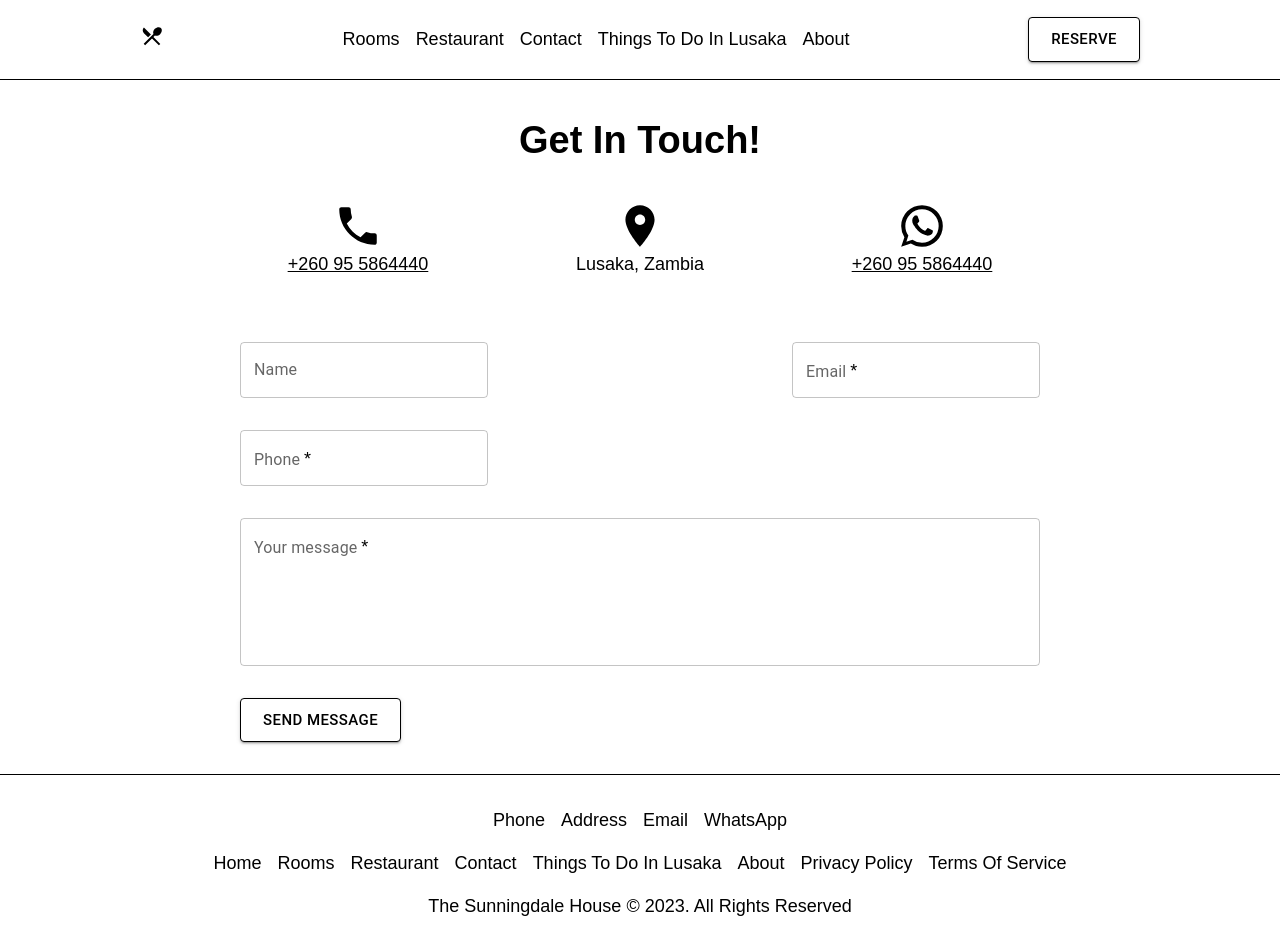
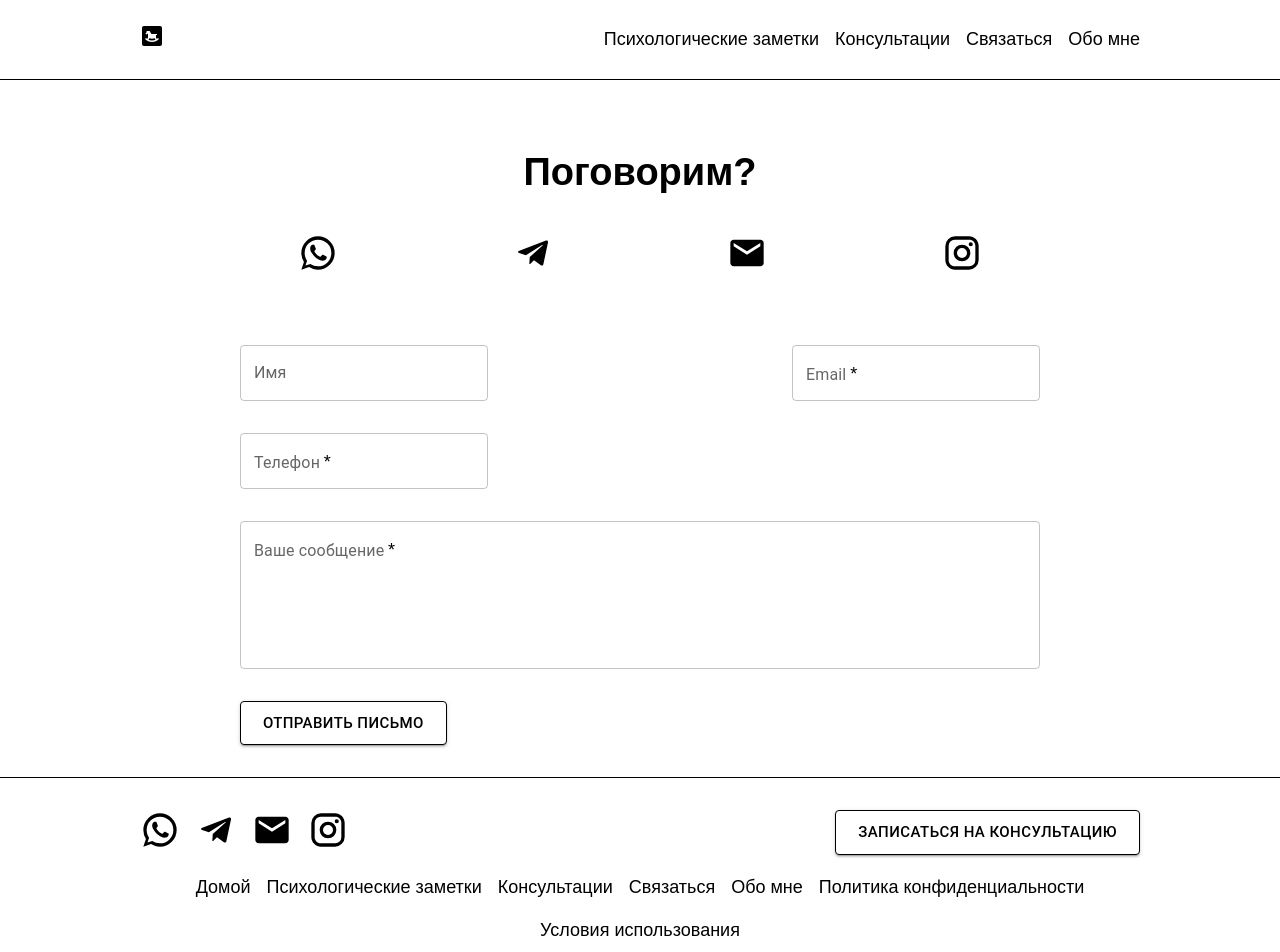
Before and after one commit to spqrod/zhe-front-end, a React (Create React App) app: page /#/contact in a window 1280 px wide. Shown: the top 952 px of the page. Built offline with nearby package versions, Linux system fonts and the light colour scheme.

Commit message:
Make contact and about page

```diff
--- a/src/components/Footer.js
+++ b/src/components/Footer.js
@@ -1,5 +1,7 @@
 import { Link } from "react-router-dom";
-import LocalDiningIcon from '@mui/icons-material/LocalDining';
+import Button from '@mui/material/Button';
+import SocialLinks from "./SocialLinks";
+
 import "../styles/footer.css";
 
 export default function Footer() {
@@ -7,63 +9,56 @@ export default function Footer() {
     return (
         <footer className="footer main">
             <div className="footerContactsContainer">
-                <div className="footerContactsItem">
-                    Phone
-                </div>
-                <div className="footerContactsItem">
-                    Address
-                </div>
-                <div className="footerContactsItem">
-                    Email
-                </div>
-                <div className="footerContactsItem">
-                    WhatsApp
+                <SocialLinks />
+                <div className="footerButtonContainer">
+                    <Button variant="contained" size="large" href="/book-consultation"
+                        sx={{
+                            backgroundColor: "white",
+                            color: "black",
+                            border: "1px solid black"
+                        }}>Записаться на консультацию
+                    </Button>
                 </div>
             </div>
             <ul className="footerMenuContainer">
                 <li className="footerMenuItem">
                     <Link className="footerMenuLink" to="/">
-                        Home
+                        Домой
                     </Link>
                 </li>
                 <li className="footerMenuItem">
                     <Link className="footerMenuLink" to="/rooms">
-                        Rooms
+                        Психологические заметки
                     </Link>
                 </li>
                 <li className="footerMenuItem">
-                    <Link className="footerMenuLink" to="/restaurant">
-                        Restaurant
+                    <Link className="footerMenuLink" to="/consultations">
+                        Консультации
                     </Link>
                 </li>
                 <li className="footerMenuItem">
                     <Link className="footerMenuLink" to="/contact">
-                        Contact
-                    </Link>
-                </li>
-                <li className="footerMenuItem">
-                    <Link className="footerMenuLink" to="/things-to-do-in-lusaka">
-                        Things To Do In Lusaka
+                        Связаться
                     </Link>
                 </li>
                 <li className="footerMenuItem">
                     <Link className="footerMenuLink" to="/about">
-                        About
+                        Обо мне
                     </Link>
                 </li>
                 <li className="footerMenuItem">
                     <Link className="footerMenuLink" to="/privacy-policy">
-                        Privacy Policy
+                        Политика конфиденциальности
                     </Link>
                 </li>
                 <li className="footerMenuItem">
                     <Link className="footerMenuLink" to="/terms-of-service">
-                        Terms Of Service
+                        Условия использования
                     </Link>
                 </li>
             </ul>
-            <p>
-                The Sunningdale House © { year }. All Rights Reserved
+            <p className="footerAllRightsReservedLine">
+                Психолог Дарья Жеребцова © { year }. Все права защищены
             </p>
         </footer>
     );
--- a/src/components/Header.js
+++ b/src/components/Header.js
@@ -1,52 +1,38 @@
 import { Link } from "react-router-dom";
-import LocalDiningIcon from '@mui/icons-material/LocalDining';
 import "../styles/header.css";
 import Button from "@mui/material/Button";
+import BedroomBabyIcon from '@mui/icons-material/BedroomBaby';
 
 export default function Header() {
     return (
         <header className="header main">
             <div className="logoContainer">
                 <Link to="/">
-                    <LocalDiningIcon />
+                    <BedroomBabyIcon />
                 </Link>
             </div>
             <ul className="headerMenuContainer">
                 <li className="headerMenuItem">
-                    <Link className="headerMenuLink" to="/rooms">
-                        Rooms
+                    <Link className="headerMenuLink" to="/blog">
+                        Психологические заметки
                     </Link>
                 </li>
                 <li className="headerMenuItem">
-                    <Link className="headerMenuLink" to="/restaurant">
-                        Restaurant
+                    <Link className="headerMenuLink" to="/consultations">
+                        Консультации
                     </Link>
                 </li>
                 <li className="headerMenuItem">
                     <Link className="headerMenuLink" to="/contact">
-                        Contact
-                    </Link>
-                </li>
-                <li className="headerMenuItem">
-                    <Link className="headerMenuLink" to="/things-to-do-in-lusaka">
-                        Things To Do In Lusaka
+                        Связаться
                     </Link>
                 </li>
                 <li className="headerMenuItem">
                     <Link className="headerMenuLink" to="/about">
-                        About
+                        Обо мне
                     </Link>
                 </li>
             </ul>
-            <div className="headerReserveButtonContainer">
-                <Button variant="contained" size="large"
-                        sx={{
-                            backgroundColor: "white",
-                            color: "black",
-                            border: "1px solid black"
-                        }}>Reserve
-                </Button>
-            </div>
         </header>
     );
 }
--- /dev/null
+++ b/src/components/SocialLinks.js
@@ -0,0 +1,24 @@
+import TelegramIcon from '@mui/icons-material/Telegram';
+import WhatsAppIcon from '@mui/icons-material/WhatsApp';
+import EmailIcon from '@mui/icons-material/Email';
+import InstagramIcon from '@mui/icons-material/Instagram';
+import "../styles/socialLinks.css";
+
+export default function socialLinks() {
+    return (
+        <div className="socialLinksContainer">
+            <div>
+                <WhatsAppIcon className="socialLink"/>
+            </div>
+            <div>
+                <TelegramIcon className="socialLink"/>
+            </div>
+            <div>
+                <EmailIcon className="socialLink"/>
+            </div>
+            <div>
+                <InstagramIcon className="socialLink"/>
+            </div>
+        </div>
+    );
+}
--- a/src/pages/About.js
+++ b/src/pages/About.js
@@ -3,38 +3,25 @@ import "../styles/about.css"
 
 export default function About() {
     return (
-        <main>
-            <section>
-                <h1>About</h1>
+        <main className='aboutPage'>
+            <h1>Обо мне</h1>
+            <section className='generalInfoSection'>
+                <PersonIcon sx={{fontSize: "260px"}}/>
                 <p>
                     Lorem ipsum dolor, sit amet consectetur adipisicing elit. Quibusdam aspernatur dolor sit alias asperiores. Id perspiciatis saepe delectus blanditiis, voluptate consequuntur reprehenderit odio. Illo, eius iure fugiat eveniet, error modi laudantium distinctio, delectus veritatis quae earum accusamus ad rerum quia? Optio numquam enim, quia veritatis exercitationem sit ut alias harum itaque! Odit, aspernatur maxime quasi ab repudiandae quod ullam, sunt provident a veniam dicta beatae saepe obcaecati soluta iste consectetur nesciunt quidem ratione quam eum in? Modi soluta quam adipisci distinctio, maxime aut dolore labore! Illo excepturi sit in et reiciendis? Sed culpa possimus sunt harum, eos distinctio amet animi!
                 </p>
             </section>
-            <section>
-                <h2>Meet The Team</h2>
-                <div className="teamContainer">
-                    <div className="teamMemberContainer">
-                        <PersonIcon />
-                        <p>George Orwell</p>
-                        <p>General Director</p>
-                        <p>Lorem ipsum dolor sit amet consectetur adipisicing elit. Officiis molestias illo laboriosam eaque obcaecati hic, necessitatibus delectus, cum eius doloremque voluptates provident. Officiis voluptatibus quam repellat officia vitae. Placeat, quas!
-                        </p>
-                    </div>
-                    <div className="teamMemberContainer">
-                        <PersonIcon />
-                        <p>Stephen Hawking</p>
-                        <p>Accountant</p>
-                        <p>Lorem ipsum dolor sit amet consectetur adipisicing elit. Officiis molestias illo laboriosam eaque obcaecati hic, necessitatibus delectus, cum eius doloremque voluptates provident. Officiis voluptatibus quam repellat officia vitae. Placeat, quas!
-                        </p>
-                    </div>
-                    <div className="teamMemberContainer">
-                        <PersonIcon />
-                        <p>Richard Dawkins</p>
-                        <p>Marketer</p>
-                        <p>Lorem ipsum dolor sit amet consectetur adipisicing elit. Officiis molestias illo laboriosam eaque obcaecati hic, necessitatibus delectus, cum eius doloremque voluptates provident. Officiis voluptatibus quam repellat officia vitae. Placeat, quas!
-                        </p>
-                    </div>
-                </div>
+            <section className='EducationSection'>
+                <h2>Образование</h2>
+                <p>Lorem ipsum dolor sit amet consectetur adipisicing elit. Minima accusantium quaerat rerum maiores fugiat dolorem error deleniti reprehenderit magnam eveniet.</p>
+                <p>Lorem, ipsum dolor sit amet consectetur adipisicing elit. Odit velit repudiandae, delectus tenetur id nostrum iste perspiciatis, sunt voluptas aliquid quibusdam nesciunt eligendi.</p>
+            </section>
+            <section className='personalLifeSection'>
+                <h2>Личная жизнь</h2>
+                <p>
+                    Lorem ipsum dolor, sit amet consectetur adipisicing elit. Quibusdam aspernatur dolor sit alias asperiores. Id perspiciatis saepe delectus blanditiis, voluptate consequuntur reprehenderit odio. Illo, eius iure fugiat eveniet, error modi laudantium distinctio, delectus veritatis quae earum accusamus ad rerum quia? Optio numquam enim, quia veritatis exercitationem sit ut alias harum itaque! Odit, aspernatur maxime quasi ab repudiandae quod ullam, sunt provident a veniam dicta beatae saepe obcaecati soluta iste consectetur nesciunt quidem ratione quam eum in? Modi soluta quam adipisci distinctio, maxime aut dolore labore! Illo excepturi sit in et reiciendis? Sed culpa possimus sunt harum, eos distinctio amet animi!
+                </p>
+                <PersonIcon sx={{fontSize: "260px"}}/>
             </section>
         </main>
     );
--- a/src/pages/Contact.js
+++ b/src/pages/Contact.js
@@ -6,40 +6,28 @@ import SendIcon from '@mui/icons-material/Send';
 import Box from '@mui/material/Box';
 import TextField from '@mui/material/TextField';
 import Button from "@mui/material/Button";
+import SocialLinks from "../components/SocialLinks";
 
 
 export default function Contact() {
     return (
         <main className="contactPage">
             <section>
-                <h1>Get In Touch!</h1>
-                <div className="contactOptionsContainer">
-                    <div className="contactOptionsItem">
-                        <PhoneIcon sx={{fontSize: "50px"}}/>
-                        <a href='tel:+260955864440'>+260 95 5864440</a>
-                    </div>
-                    <div className="contactOptionsItem">
-                        <PlaceIcon sx={{fontSize: "50px"}}/>
-                        <p>Lusaka, Zambia</p>
-                    </div>
-                    <div className="contactOptionsItem">
-                        <WhatsAppIcon sx={{fontSize: "50px"}}/>
-                        <a href='https://wa.me/+260955864440'>+260 95 5864440</a>
-                    </div>
-                </div>
+                <h1>Поговорим?</h1>
+                <SocialLinks />
             </section>
             <section className="formSection">
                 <form className="form">
-                    <TextField label="Name" variant="outlined"/>
+                    <TextField label="Имя" variant="outlined"/>
                     <TextField label="Email" required variant="outlined" type="email"/>
-                    <TextField label="Phone" required variant="outlined" type="tel"/>
-                    <TextField label="Your message" required variant="outlined" type="text" multiline rows={5} fullWidth/>
+                    <TextField label="Телефон" required variant="outlined" type="tel"/>
+                    <TextField label="Ваше сообщение" required variant="outlined" type="text" multiline rows={5} fullWidth/>
                     <Button className="formButton" variant="contained" size="large"
                     sx={{
                         backgroundColor: "white",
                         color: "black",
                         border: "1px solid black"
-                    }}>Send Message</Button>
+                    }}>Отправить письмо</Button>
                 </form>
             </section>
         </main>
--- a/src/styles/contact.css
+++ b/src/styles/contact.css
@@ -1,12 +1,9 @@
-.contactPage .contactOptionsContainer {
-    display: flex;
-    justify-content: space-evenly;
+* {
+    /* border: 1px solid black; */
 }
 
-.contactPage .contactOptionsItem {
-    display: flex;
-    flex-direction: column;
-    align-items: center;
+.contactPage .socialLinksContainer {
+    justify-content: space-evenly;
 }
 
 .contactPage .formSection {
--- a/src/styles/footer.css
+++ b/src/styles/footer.css
@@ -1,18 +1,14 @@
 .footer {
     display: flex;
     flex-direction: column;
-    align-items: center;
     gap: var(--small-gap);
     border-top: 1px solid black;
 }
 
-.footerContactsContainer {
-    display: flex;
-    gap: var(--small-gap);
-}
-
 .footerMenuContainer {
     display: flex;
+    justify-content: center;
+    flex-wrap: wrap;
     gap: var(--small-gap);
 }
 
@@ -23,3 +19,12 @@
 .footerMenuLink {
     text-decoration: none;
 }
+
+.footerContactsContainer {
+    display: flex;
+    justify-content: space-between;
+}
+
+.footerAllRightsReservedLine {
+    text-align: center;
+}
--- a/src/styles/global.css
+++ b/src/styles/global.css
@@ -22,6 +22,7 @@ h1, h2, p, span, a, div {
 h1 {
     font-size: 38px;
     text-align: center;
+    padding-top: var(--big-gap);
     padding-bottom: var(--big-gap);
 }
 
--- /dev/null
+++ b/src/styles/socialLinks.css
@@ -0,0 +1,9 @@
+.socialLinksContainer {
+    display: flex;
+    justify-content: center;
+    gap: var(--small-gap);
+}
+
+.socialLink {
+    font-size: 40px !important;
+}
```
Also changed, not shown: src/styles/about.css (+12 -6 lines).
